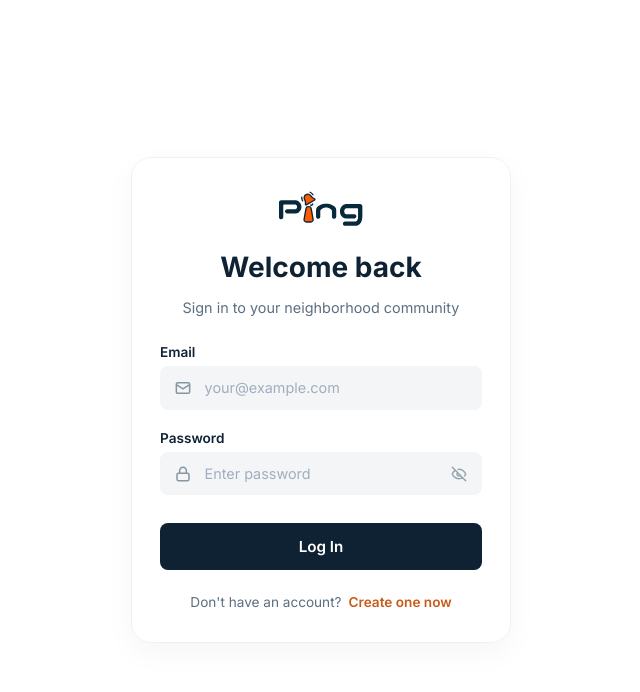
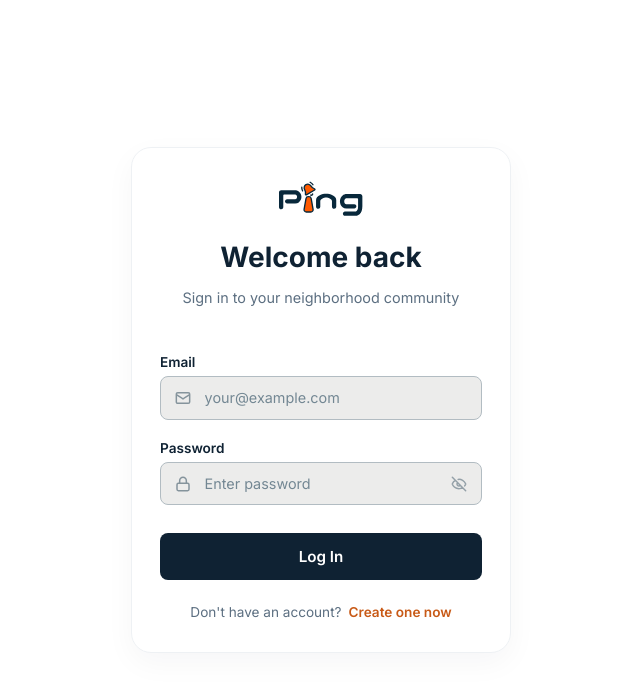
Before and after one commit to AmaliTech-Training-Academy/deg-cohort-2-community-board-team-4, an Angular app in the folder frontend/: page /auth/login in a window 1280 px wide. Shown: the top 692 px of the page, without its empty margins (319-959 px from the left). Built offline with nearby package versions, Linux system fonts and the light colour scheme.

Commit message:
feat(auth): align email validation and style input error states (#105)

```diff
--- a/frontend/src/app/features/auth/pages/login/login.component.html
+++ b/frontend/src/app/features/auth/pages/login/login.component.html
@@ -16,14 +16,14 @@
 
       <div class="form-group">
         <label for="email">Email</label>
-        <div class="input-wrapper" [class.input-error]="shouldShowBlurError('email', 'required') || shouldShowBlurError('email', 'email')">
+        <div class="input-wrapper" [class.input-error]="shouldShowBlurError('email', 'required') || shouldShowBlurError('email', 'pattern')">
           <img src="assets/icons/mail.svg" alt="Mail Icon" class="input-icon">
           <input type="email" id="email" formControlName="email" placeholder="your@example.com" [readonly]="isLoading">
         </div>
         @if (shouldShowBlurError('email', 'required')) {
           <div class="error-message">Email is required</div>
-        } @else if (shouldShowBlurError('email', 'email')) {
-          <div class="error-message">Your email is incorrect</div>
+        } @else if (shouldShowBlurError('email', 'pattern')) {
+          <div class="error-message">Your email format is invalid or incomplete (e.g. name&#64;domain.com)</div>
         }
       </div>
 
--- a/frontend/src/app/features/auth/pages/login/login.component.scss
+++ b/frontend/src/app/features/auth/pages/login/login.component.scss
@@ -56,7 +56,7 @@
     font-size: var(--font-size-subtitle);
     color: var(--color-secondary);
     text-align: center;
-    margin-bottom: 1.75rem;
+    margin-bottom: 3rem;
 }
 
 .form-group {
@@ -74,21 +74,33 @@
 .input-wrapper {
     display: flex;
     align-items: center;
-    background-color: var(--color-bg-input);
-    border: 1px solid transparent;
+    background-color: #ECECEB;
+    border: 1px solid #B2BCC2;
     border-radius: var(--border-radius-input);
     padding: 0.7rem 0.9rem;
     transition: var(--transition-normal);
 
     &:focus-within {
-        border-color: var(--color-primary);
+        border-color: #B2BCC2;
         background-color: var(--color-white);
-        box-shadow: 0 0 0 3px rgba(15, 34, 51, 0.06);
     }
 
     &.input-error {
         border-color: var(--color-error);
         background-color: var(--color-error-bg);
+
+        .input-icon {
+            filter: brightness(0) saturate(100%) invert(38%) sepia(98%) saturate(2975%) hue-rotate(343deg) brightness(89%) contrast(92%);
+        }
+
+        input {
+            color: var(--color-error);
+
+            &::placeholder {
+                color: var(--color-error);
+                opacity: 0.6;
+            }
+        }
     }
 
     .input-icon {
@@ -100,15 +112,16 @@
 
     input {
         border: none;
-        background: transparent;
+        background-color: transparent;
         width: 100%;
         outline: none;
         font-size: var(--font-size-body);
-        color: var(--color-primary);
+        color: #395362;
         font-family: inherit;
 
         &::placeholder {
-            color: var(--color-placeholder);
+            color: #738793;
+
         }
     }
 
--- a/frontend/src/app/features/auth/pages/login/login.component.ts
+++ b/frontend/src/app/features/auth/pages/login/login.component.ts
@@ -24,7 +24,7 @@ export class LoginComponent {
     private authService: AuthService
   ) {
     this.loginForm = this.fb.group({
-      email: ['', [Validators.required, Validators.email]],
+      email: ['', [Validators.required, Validators.pattern(/^[a-zA-Z0-9._%+-]+@[a-zA-Z0-9.-]+\.[a-zA-Z]{2,}$/)]],
       password: ['', [Validators.required, Validators.minLength(6)]]
     });
   }
--- a/frontend/src/app/features/auth/pages/register/register.component.scss
+++ b/frontend/src/app/features/auth/pages/register/register.component.scss
@@ -74,21 +74,33 @@
 .input-wrapper {
     display: flex;
         align-items: center;
-    background-color: var(--color-bg-input);
-    border: 1px solid transparent;
+        background-color: #ECECEB;
+        border: 1px solid #B2BCC2;
         border-radius: var(--border-radius-input);
         padding: 0.7rem 0.9rem;
         transition: var(--transition-normal);
 
         &:focus-within {
-        border-color: var(--color-primary);
+            border-color: #B2BCC2;
             background-color: var(--color-white);
-        box-shadow: 0 0 0 3px rgba(15, 34, 51, 0.06);
         }
 
     &.input-error {
         border-color: var(--color-error);
         background-color: var(--color-error-bg);
+
+        .input-icon {
+            filter: brightness(0) saturate(100%) invert(38%) sepia(98%) saturate(2975%) hue-rotate(343deg) brightness(89%) contrast(92%);
+        }
+
+        input {
+            color: var(--color-error);
+
+            &::placeholder {
+                color: var(--color-error);
+                opacity: 0.6;
+            }
+        }
     }
 
     .input-icon {
@@ -100,15 +112,15 @@
 
         input {
             border: none;
-        background: transparent;
+            background-color: transparent;
             width: 100%;
             outline: none;
             font-size: var(--font-size-body);
-        color: var(--color-primary);
+            color: #395362;
             font-family: inherit;
 
             &::placeholder {
-            color: var(--color-placeholder);
+                color: #5A6F7C;
             }
         }
 
```
Lines whose indentation alone changed are shown as unchanged.
